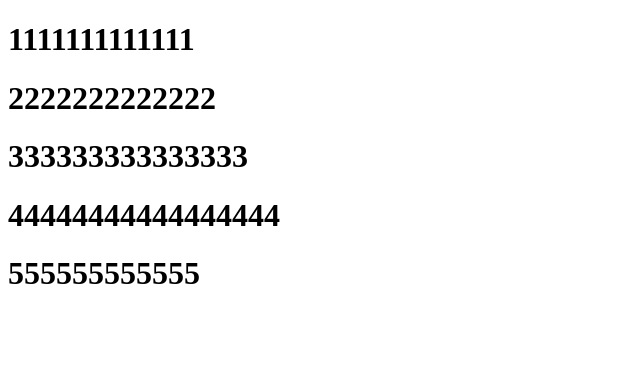
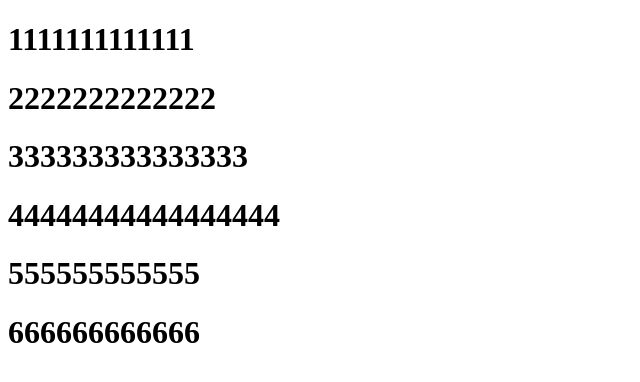
Before and after one commit to Lisophara/aaaa, a plain HTML site: page index.html in a window 1280 px wide. Shown: the whole page, without its empty margins (0-640 px from the left). Drawn offline with Linux system fonts and the light colour scheme.

Commit message:
Update index.html

```diff
--- a/index.html
+++ b/index.html
@@ -12,5 +12,6 @@
     <h1>333333333333333</h1>
     <h1>44444444444444444</h1>
     <h1>555555555555</h1>
+    <h1>666666666666</h1>
 </body>
 </html>
```
